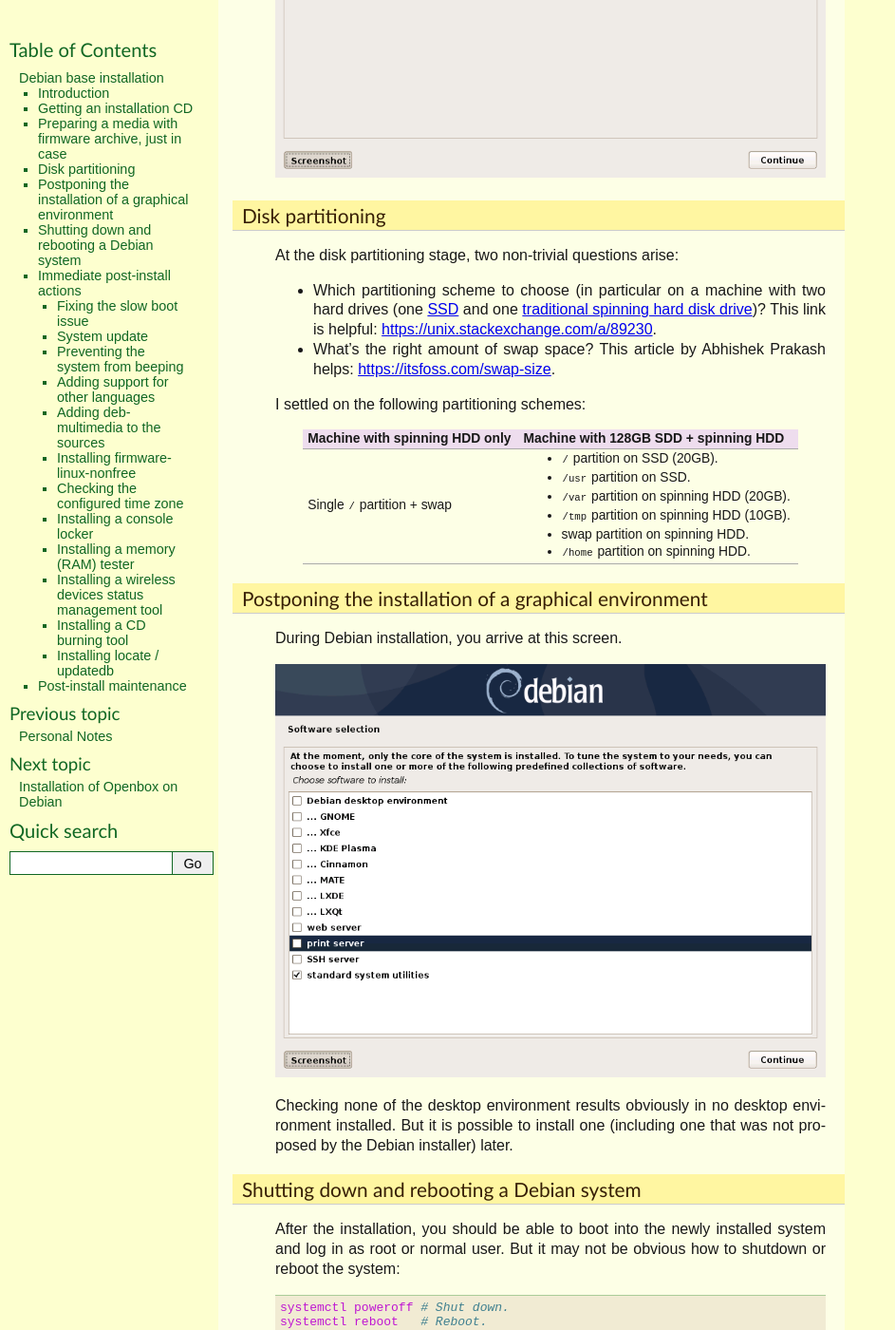
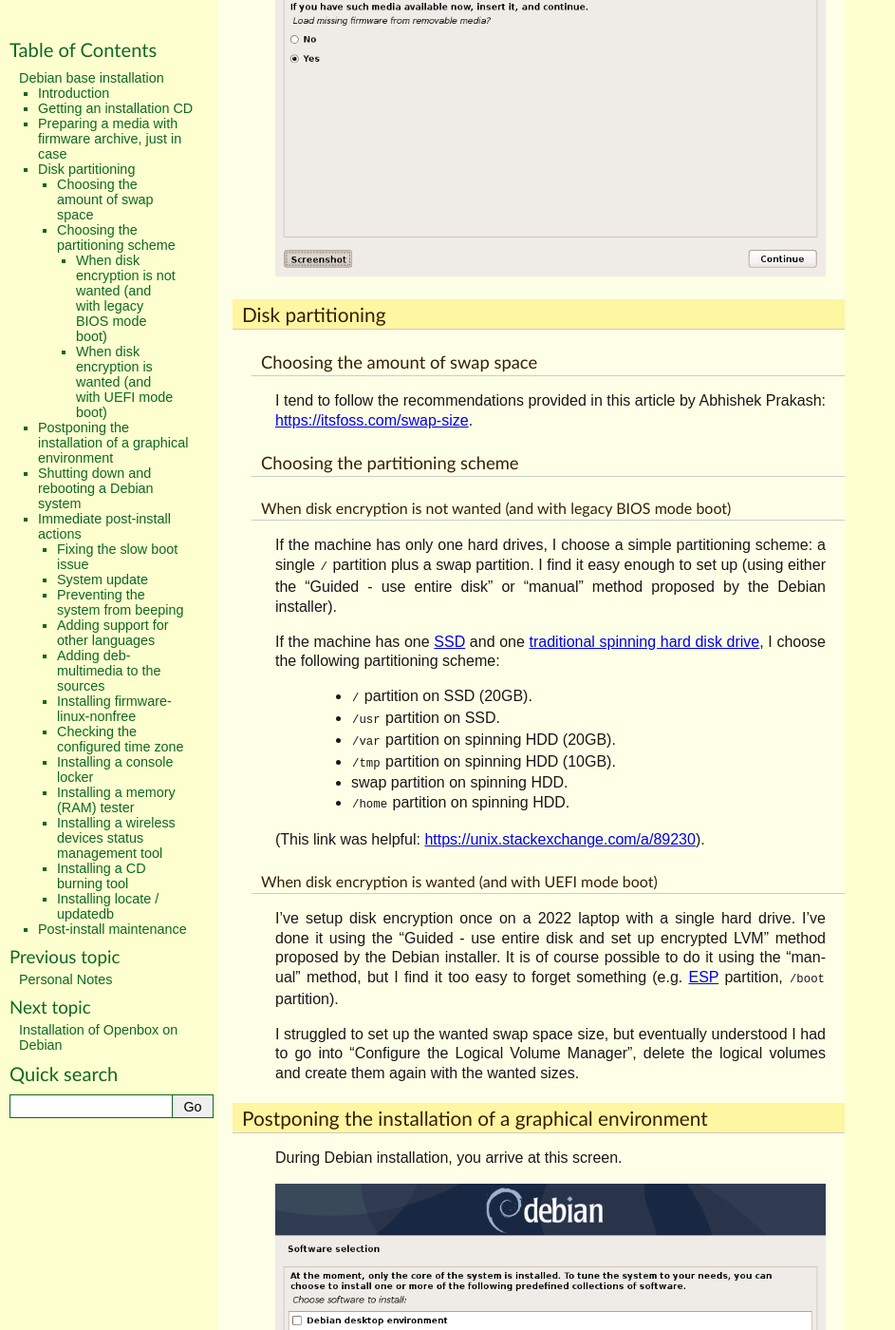
Before and after one commit to thierr26/thierr26_personal_notes_sphinx_sources, a Sphinx documentation site: the page built from source/debian_base_install.rst, in a window 1280 px wide and 1400 px high, scrolled down 2680 px. Shown: the whole window at 95% size, without its empty margins (0-943 px from the left). Built offline with Sphinx 7.4.7, drawn with Linux system fonts in a browser that asks for light colours; some of the changed text lies outside the part shown.

Commit message:
Update Debian install page (UEFI, LVM, encryption)

```diff
--- a/source/debian_base_install.rst
+++ b/source/debian_base_install.rst
@@ -139,36 +139,69 @@
 Disk partitioning
 -----------------
 
+
+Choosing the amount of swap space
+~~~~~~~~~~~~~~~~~~~~~~~~~~~~~~~~~
+
+.. index::
+  single: swap
+
+I tend to follow the recommendations provided in this article by Abhishek
+Prakash: https://itsfoss.com/swap-size.
+
+
+Choosing the partitioning scheme
+~~~~~~~~~~~~~~~~~~~~~~~~~~~~~~~~
+
+.. index::
+  single: hard drive partitioning scheme
+
+
+When disk encryption is not wanted (and with legacy BIOS mode boot)
+___________________________________________________________________
+
 .. index::
   single: SSD
-  single: hard drive partitioning scheme
-  single: swap
 
-At the disk partitioning stage, two non-trivial questions arise:
+If the machine has only one hard drives, I choose a simple partitioning scheme:
+a single ``/`` partition plus a swap partition. I find it easy enough to set up
+(using either the "Guided - use entire disk" or "manual" method proposed by the
+Debian installer).
 
-* Which partitioning scheme to choose (in particular on a machine with two hard
-  drives (one `SSD <https://en.wikipedia.org/wiki/Solid-state_drive>`_ and one
-  `traditional spinning hard disk drive
-  <https://en.wikipedia.org/wiki/Hard_disk_drive>`_)? This link is helpful:
-  https://unix.stackexchange.com/a/89230.
+If the machine has one `SSD <https://en.wikipedia.org/wiki/Solid-state_drive>`_
+and one `traditional spinning hard disk drive
+<https://en.wikipedia.org/wiki/Hard_disk_drive>`_, I choose the following
+partitioning scheme:
 
-* What's the right amount of swap space? This article by Abhishek Prakash
-  helps: https://itsfoss.com/swap-size.
+  * ``/`` partition on SSD (20GB).
+  * ``/usr`` partition on SSD.
+  * ``/var`` partition on spinning HDD (20GB).
+  * ``/tmp`` partition on spinning HDD (10GB).
+  * swap partition on spinning HDD.
+  * ``/home`` partition on spinning HDD.
 
-I settled on the following partitioning schemes:
+(This link was helpful: https://unix.stackexchange.com/a/89230).
 
-.. list-table::
-  :header-rows: 1
 
-  * - Machine with spinning HDD only
-    - Machine with 128GB SDD + spinning HDD
-  * - Single ``/`` partition + swap
-    - * ``/`` partition on SSD (20GB).
-      * ``/usr`` partition on SSD.
-      * ``/var`` partition on spinning HDD (20GB).
-      * ``/tmp`` partition on spinning HDD (10GB).
-      * swap partition on spinning HDD.
-      * ``/home`` partition on spinning HDD.
+When disk encryption is wanted (and with UEFI mode boot)
+________________________________________________________
+
+.. index::
+  single: LVM
+  single: Disk encryption
+  single: ESP
+  single: UEFI
+
+I've setup disk encryption once on a 2022 laptop with a single hard drive. I've
+done it using the "Guided - use entire disk and set up encrypted LVM" method
+proposed by the Debian installer. It is of course possible to do it using the
+"manual" method, but I find it too easy to forget something (e.g. `ESP
+<https://en.wikipedia.org/wiki/EFI_system_partition>`_ partition, ``/boot``
+partition).
+
+I struggled to set up the wanted swap space size, but eventually understood I
+had to go into "Configure the Logical Volume Manager", delete the logical
+volumes and create them again with the wanted sizes.
 
 
 Postponing the installation of a graphical environment
```
Also changed, not shown: other parts of source/debian_base_install.rst (+4 -4 lines).
